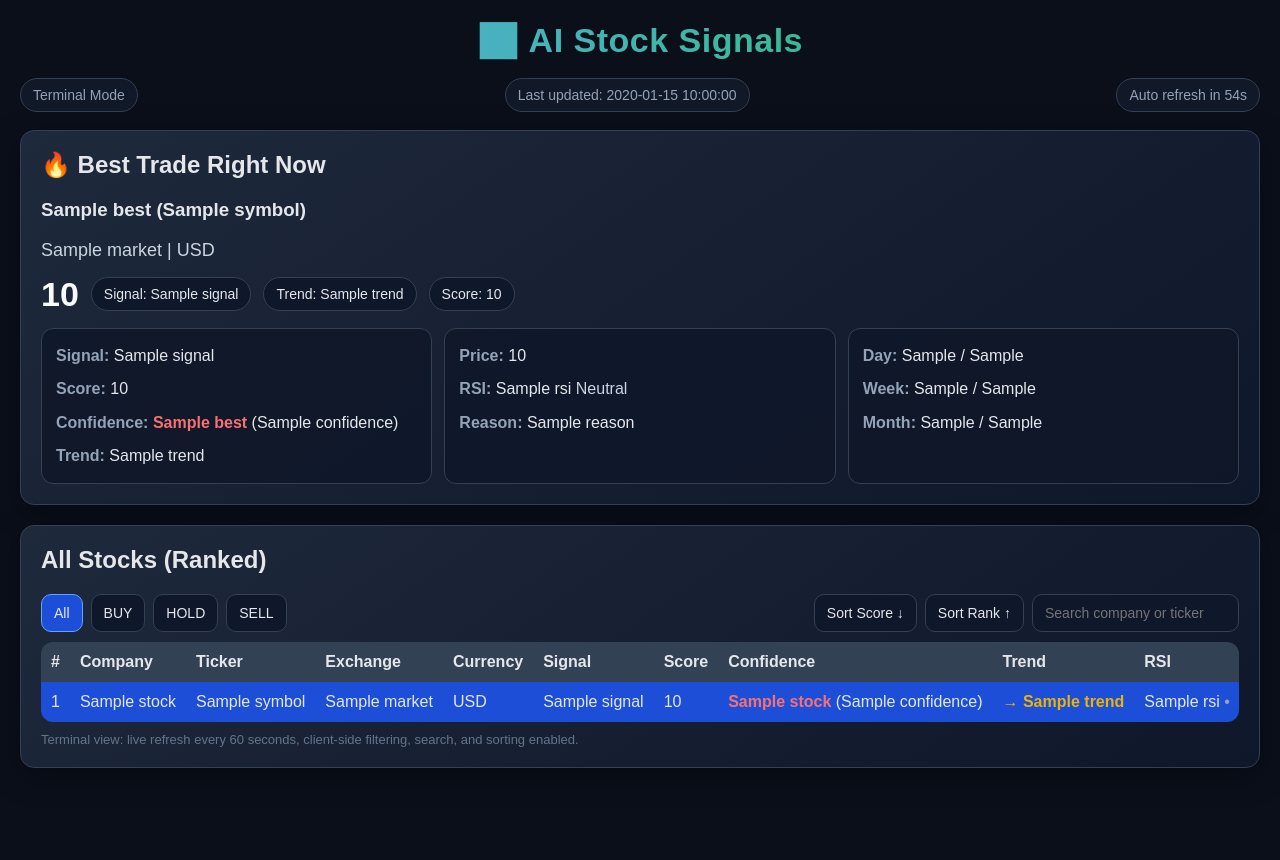
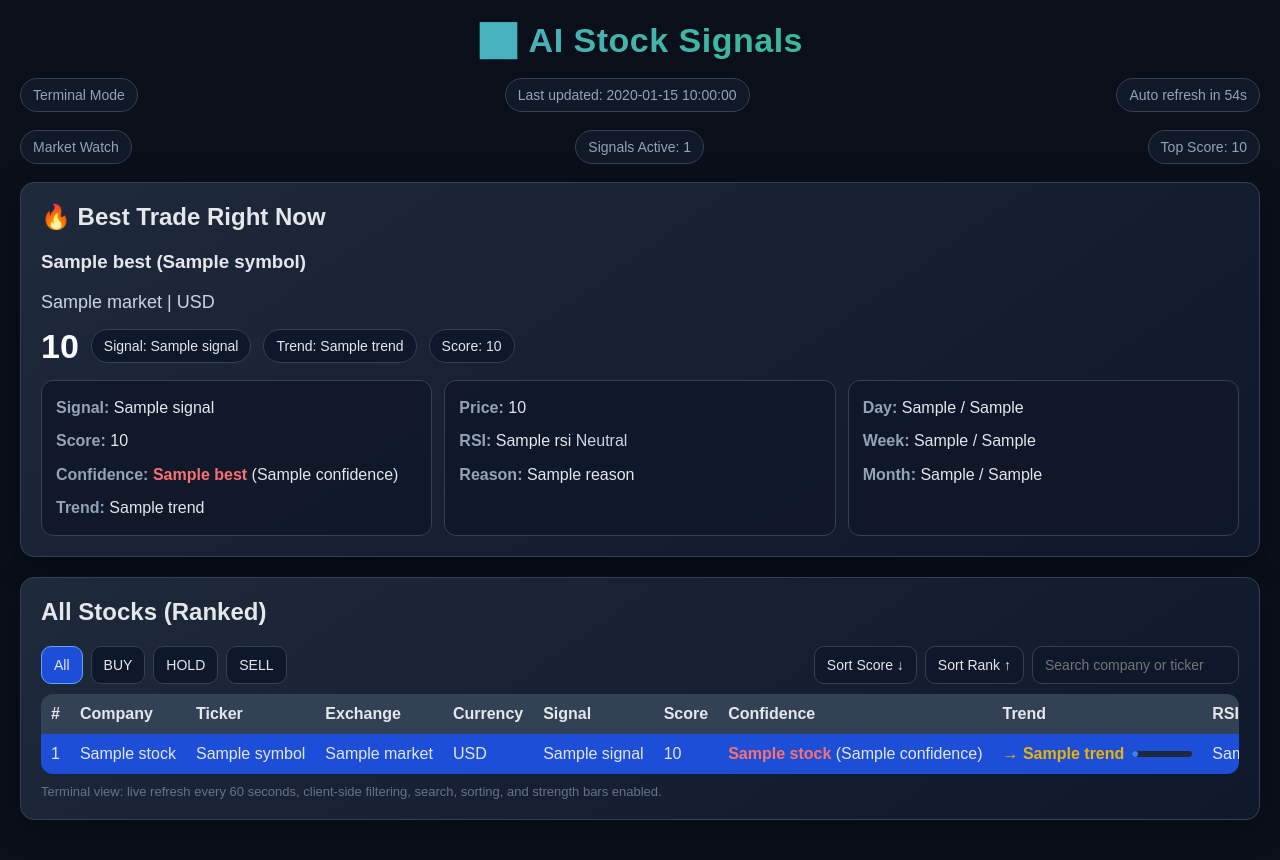
Before and after one commit to CycleX66/ai-stock-app, a Flask app: template templates/index.html in a window 1280 px wide. Before the commit the page ends 768 px from the top, so only its background shows below. Run offline with Flask 3, Linux system fonts and the light colour scheme; the template is opened without the code that fills it: most values are stand-ins (such as "Sample title", 1, 10 or a date in 2020).

Commit message:
Update index.html

```diff
--- a/templates/index.html
+++ b/templates/index.html
@@ -220,9 +220,27 @@
             background: #1d4ed8 !important;
         }
 
-        .buy { color: #22c55e; font-weight: bold; }
-        .sell { color: #ef4444; font-weight: bold; }
-        .hold { color: #eab308; font-weight: bold; }
+        .buy {
+            color: #22c55e;
+            font-weight: bold;
+            animation: pulseGreen 2s infinite;
+        }
+
+        .sell {
+            color: #ef4444;
+            font-weight: bold;
+        }
+
+        .hold {
+            color: #eab308;
+            font-weight: bold;
+        }
+
+        @keyframes pulseGreen {
+            0% { opacity: 1; }
+            50% { opacity: 0.6; }
+            100% { opacity: 1; }
+        }
 
         .high { color: #22c55e; font-weight: bold; }
         .medium { color: #facc15; font-weight: bold; }
@@ -239,6 +257,26 @@
         .trend-rebound { color: #60a5fa; font-weight: bold; }
         .trend-stretched { color: #f97316; font-weight: bold; }
 
+        .trend-wrap {
+            display: flex;
+            align-items: center;
+            gap: 8px;
+        }
+
+        .trend-bar-bg {
+            width: 60px;
+            height: 6px;
+            background: #1e293b;
+            border-radius: 4px;
+            overflow: hidden;
+        }
+
+        .trend-bar-fill {
+            height: 100%;
+            background: #3b82f6;
+            border-radius: 4px;
+        }
+
         .footer-note {
             color: #64748b;
             font-size: 13px;
@@ -254,6 +292,12 @@
         <div class="terminal-badge">Terminal Mode</div>
         <div class="terminal-badge">Last updated: {{ now }}</div>
         <div class="terminal-badge">Auto refresh in <span id="countdown">60</span>s</div>
+    </div>
+
+    <div class="topbar">
+        <div class="terminal-badge">Market Watch</div>
+        <div class="terminal-badge">Signals Active: {{ scored|length }}</div>
+        <div class="terminal-badge">Top Score: {{ best.score }}</div>
     </div>
 
     <div class="card">
@@ -325,15 +369,15 @@
 
         <div class="table-tools">
             <div class="tool-group">
-                <button class="tool-btn active" onclick="filterRows('ALL', this)">All</button>
-                <button class="tool-btn" onclick="filterRows('BUY', this)">BUY</button>
-                <button class="tool-btn" onclick="filterRows('HOLD', this)">HOLD</button>
-                <button class="tool-btn" onclick="filterRows('SELL', this)">SELL</button>
+                <button class="tool-btn active filter-btn" onclick="filterRows('ALL', this)">All</button>
+                <button class="tool-btn filter-btn" onclick="filterRows('BUY', this)">BUY</button>
+                <button class="tool-btn filter-btn" onclick="filterRows('HOLD', this)">HOLD</button>
+                <button class="tool-btn filter-btn" onclick="filterRows('SELL', this)">SELL</button>
             </div>
 
             <div class="tool-group">
                 <button class="tool-btn" onclick="sortTable(6, true)">Sort Score ↓</button>
-                <button class="tool-btn" onclick="sortTable(0, true)">Sort Rank ↑</button>
+                <button class="tool-btn" onclick="sortTable(0, false)">Sort Rank ↑</button>
                 <input class="tool-input" id="searchBox" type="text" placeholder="Search company or ticker" onkeyup="searchRows()">
             </div>
         </div>
@@ -391,7 +435,14 @@
                             </span>
                             ({{ stock.confidence }})
                         </td>
-                        <td class="{{ trend_class }}">{{ trend_icon }} {{ stock.trend }}</td>
+                        <td>
+                            <div class="trend-wrap">
+                                <span class="{{ trend_class }}">{{ trend_icon }} {{ stock.trend }}</span>
+                                <div class="trend-bar-bg">
+                                    <div class="trend-bar-fill" style="width: {{ stock.score }}%;"></div>
+                                </div>
+                            </div>
+                        </td>
                         <td>
                             {{ stock.rsi }}
                             {% if stock.rsi_flag == "Oversold" %}
@@ -414,13 +465,14 @@
         </div>
 
         <div class="footer-note">
-            Terminal view: live refresh every 60 seconds, client-side filtering, search, and sorting enabled.
+            Terminal view: live refresh every 60 seconds, client-side filtering, search, sorting, and strength bars enabled.
         </div>
     </div>
 
     <script>
         let seconds = 60;
         const countdownEl = document.getElementById('countdown');
+
         setInterval(() => {
             seconds--;
             if (seconds < 0) seconds = 60;
@@ -429,35 +481,30 @@
 
         function filterRows(signal, button) {
             const rows = document.querySelectorAll('.stock-row');
+            const q = document.getElementById('searchBox').value.toLowerCase();
+
             rows.forEach(row => {
                 const rowSignal = row.getAttribute('data-signal');
-                if (signal === 'ALL' || rowSignal === signal) {
-                    row.style.display = '';
-                } else {
-                    row.style.display = 'none';
-                }
+                const company = row.getAttribute('data-company');
+                const ticker = row.getAttribute('data-ticker');
+
+                const signalMatch = signal === 'ALL' || rowSignal === signal;
+                const textMatch = company.includes(q) || ticker.includes(q);
+
+                row.style.display = signalMatch && textMatch ? '' : 'none';
             });
 
-            document.querySelectorAll('.tool-btn').forEach(btn => btn.classList.remove('active'));
+            document.querySelectorAll('.filter-btn').forEach(btn => btn.classList.remove('active'));
             if (button) button.classList.add('active');
         }
 
         function searchRows() {
-            const q = document.getElementById('searchBox').value.toLowerCase();
-            const rows = document.querySelectorAll('.stock-row');
-
-            rows.forEach(row => {
-                const company = row.getAttribute('data-company');
-                const ticker = row.getAttribute('data-ticker');
-                if (company.includes(q) || ticker.includes(q)) {
-                    row.style.display = '';
-                } else {
-                    row.style.display = 'none';
-                }
-            });
+            const activeBtn = document.querySelector('.filter-btn.active');
+            const activeSignal = activeBtn ? activeBtn.textContent.trim() : 'ALL';
+            filterRows(activeSignal, activeBtn);
         }
 
-        function sortTable(colIndex, numericDesc) {
+        function sortTable(colIndex, desc) {
             const table = document.getElementById('stocksTable');
             const tbody = table.tBodies[0];
             const rows = Array.from(tbody.querySelectorAll('tr'));
@@ -466,13 +513,14 @@
                 const aText = a.cells[colIndex].innerText.trim();
                 const bText = b.cells[colIndex].innerText.trim();
 
-                const aNum = parseFloat(aText);
-                const bNum = parseFloat(bText);
+                const aNum = parseFloat(aText.replace(/[^\d.-]/g, ''));
+                const bNum = parseFloat(bText.replace(/[^\d.-]/g, ''));
 
                 if (!isNaN(aNum) && !isNaN(bNum)) {
-                    return numericDesc ? bNum - aNum : aNum - bNum;
+                    return desc ? bNum - aNum : aNum - bNum;
                 }
-                return aText.localeCompare(bText);
+
+                return desc ? bText.localeCompare(aText) : aText.localeCompare(bText);
             });
 
             rows.forEach(row => tbody.appendChild(row));
```
